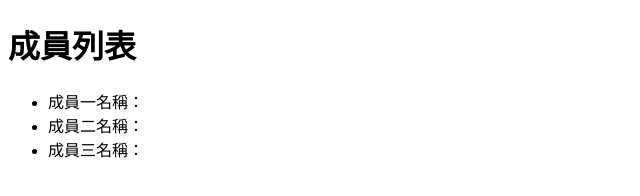
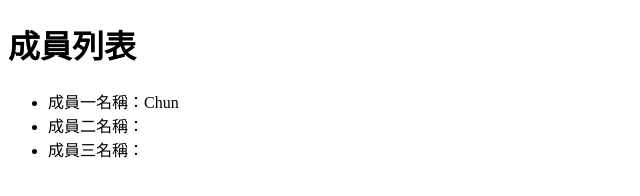
Before and after one commit to Chun216/20241105_js, a plain HTML site: page index.html in a window 1280 px wide. Shown: the full height of the page, 0-640 px from the left. Drawn offline with Linux system fonts and the light colour scheme.

Commit message:
新增成員名稱

```diff
--- a/index.html
+++ b/index.html
@@ -8,7 +8,7 @@
 <body>
     <h1>成員列表</h1>
     <ul>
-        <li>成員一名稱：</li>
+        <li>成員一名稱：Chun</li>
         <li>成員二名稱：</li>
         <li>成員三名稱：</li>
     </ul>
```
